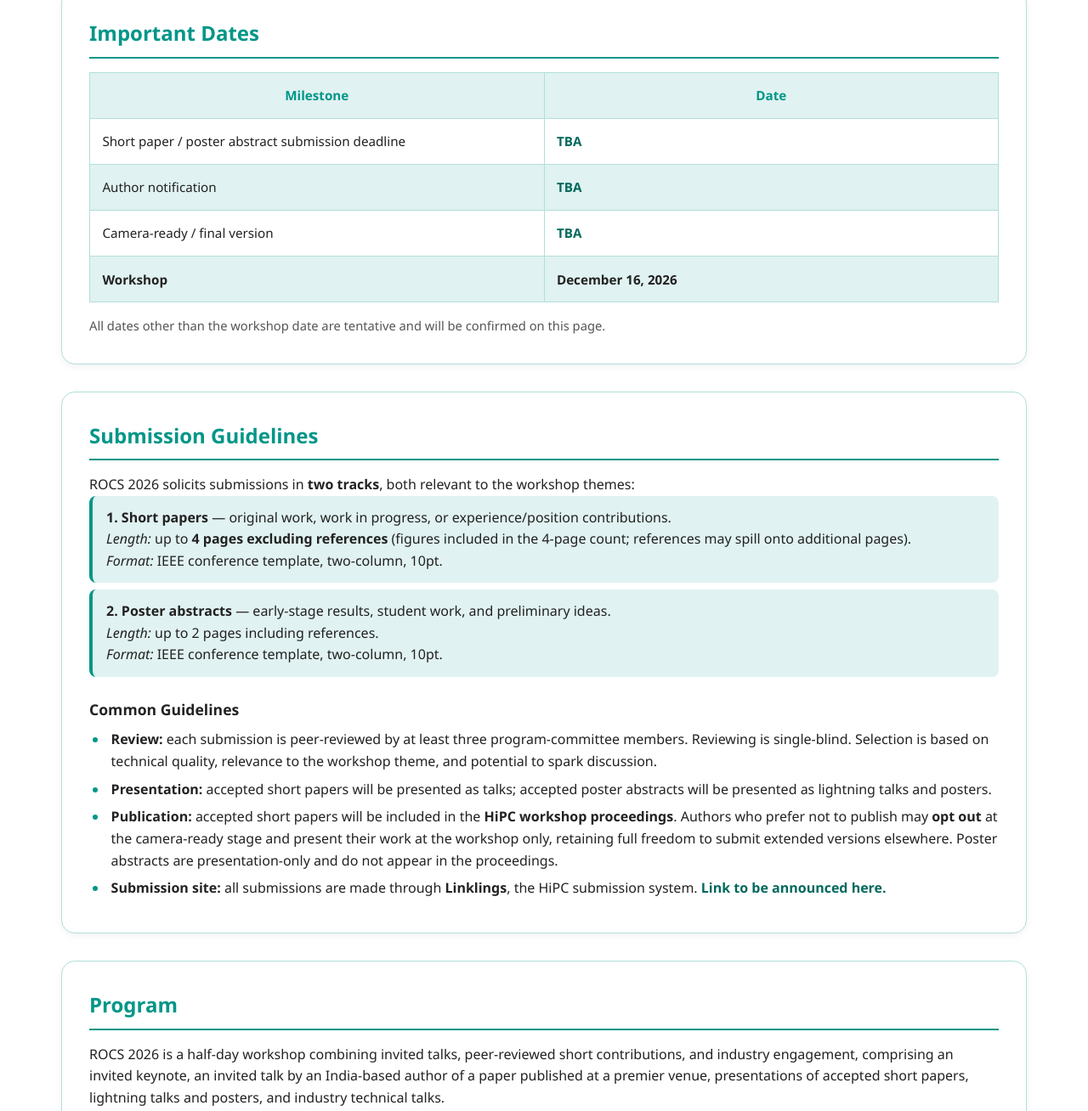
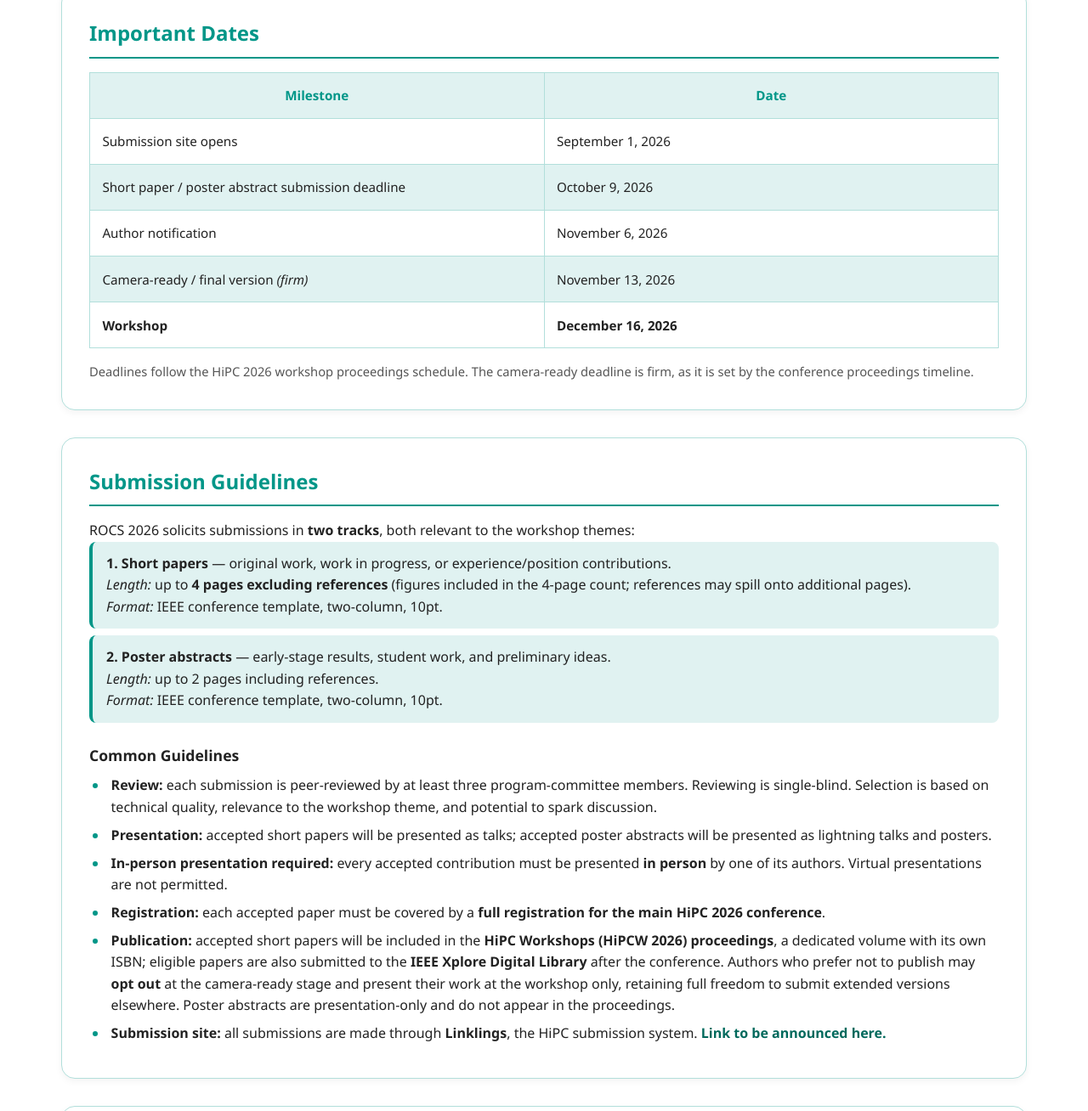
Before and after one commit to rocs-hipc/2026, a plain HTML site: page index.html in a window 1280 px wide. Shown: the part 1654-2962 px from the top of the page at 85% size. Drawn offline with Linux system fonts and the light colour scheme.

Commit message:
Add confirmed deadlines and HiPC author requirements
Important Dates now carry the HiPC 2026 workshop proceedings schedule
(submission site opens Sep 1, submissions Oct 9, notifications Nov 6,
camera-ready Nov 13 firm) in place of the TBA placeholders.

Adds two requirements from the HiPC call for workshops that authors need
before submitting: accepted contributions must be presented in person by
an author (no virtual presentations), and each accepted paper must be
covered by a full main-conference registration.

Publication bullet now names the HiPCW 2026 proceedings volume and its
ISBN, and notes that eligible papers reach IEEE Xplore.

Co-Authored-By: Claude Opus 5 (1M context) <noreply@anthropic.com>

```diff
--- a/index.html
+++ b/index.html
@@ -217,18 +217,21 @@
           </tr>
         </thead>
         <tbody>
-          <!-- TODO: replace TBA with confirmed HiPC 2026 workshop dates -->
+          <tr>
+            <td>Submission site opens</td>
+            <td>September 1, 2026</td>
+          </tr>
           <tr>
             <td>Short paper / poster abstract submission deadline</td>
-            <td class="tba">TBA</td>
+            <td>October 9, 2026</td>
           </tr>
           <tr>
             <td>Author notification</td>
-            <td class="tba">TBA</td>
+            <td>November 6, 2026</td>
           </tr>
           <tr>
-            <td>Camera-ready / final version</td>
-            <td class="tba">TBA</td>
+            <td>Camera-ready / final version <em>(firm)</em></td>
+            <td>November 13, 2026</td>
           </tr>
           <tr>
             <td><strong>Workshop</strong></td>
@@ -236,7 +239,10 @@
           </tr>
         </tbody>
       </table>
-      <p class="note">All dates other than the workshop date are tentative and will be confirmed on this page.</p>
+      <p class="note">
+        Deadlines follow the HiPC 2026 workshop proceedings schedule. The camera-ready deadline is
+        firm, as it is set by the conference proceedings timeline.
+      </p>
     </section>
 
     <section id="submission">
@@ -260,7 +266,9 @@
       <ul class="bullets">
         <li><strong>Review:</strong> each submission is peer-reviewed by at least three program-committee members. Reviewing is single-blind. Selection is based on technical quality, relevance to the workshop theme, and potential to spark discussion.</li>
         <li><strong>Presentation:</strong> accepted short papers will be presented as talks; accepted poster abstracts will be presented as lightning talks and posters.</li>
-        <li><strong>Publication:</strong> accepted short papers will be included in the <strong>HiPC workshop proceedings</strong>. Authors who prefer not to publish may <strong>opt out</strong> at the camera-ready stage and present their work at the workshop only, retaining full freedom to submit extended versions elsewhere. Poster abstracts are presentation-only and do not appear in the proceedings.</li>
+        <li><strong>In-person presentation required:</strong> every accepted contribution must be presented <strong>in person</strong> by one of its authors. Virtual presentations are not permitted.</li>
+        <li><strong>Registration:</strong> each accepted paper must be covered by a <strong>full registration for the main HiPC 2026 conference</strong>.</li>
+        <li><strong>Publication:</strong> accepted short papers will be included in the <strong>HiPC Workshops (HiPCW 2026) proceedings</strong>, a dedicated volume with its own ISBN; eligible papers are also submitted to the <strong>IEEE Xplore Digital Library</strong> after the conference. Authors who prefer not to publish may <strong>opt out</strong> at the camera-ready stage and present their work at the workshop only, retaining full freedom to submit extended versions elsewhere. Poster abstracts are presentation-only and do not appear in the proceedings.</li>
         <!-- TODO: insert the Linklings submission link once HiPC opens the workshop track -->
         <li><strong>Submission site:</strong> all submissions are made through <strong>Linklings</strong>, the HiPC submission system. <span class="tba">Link to be announced here.</span></li>
       </ul>
```
